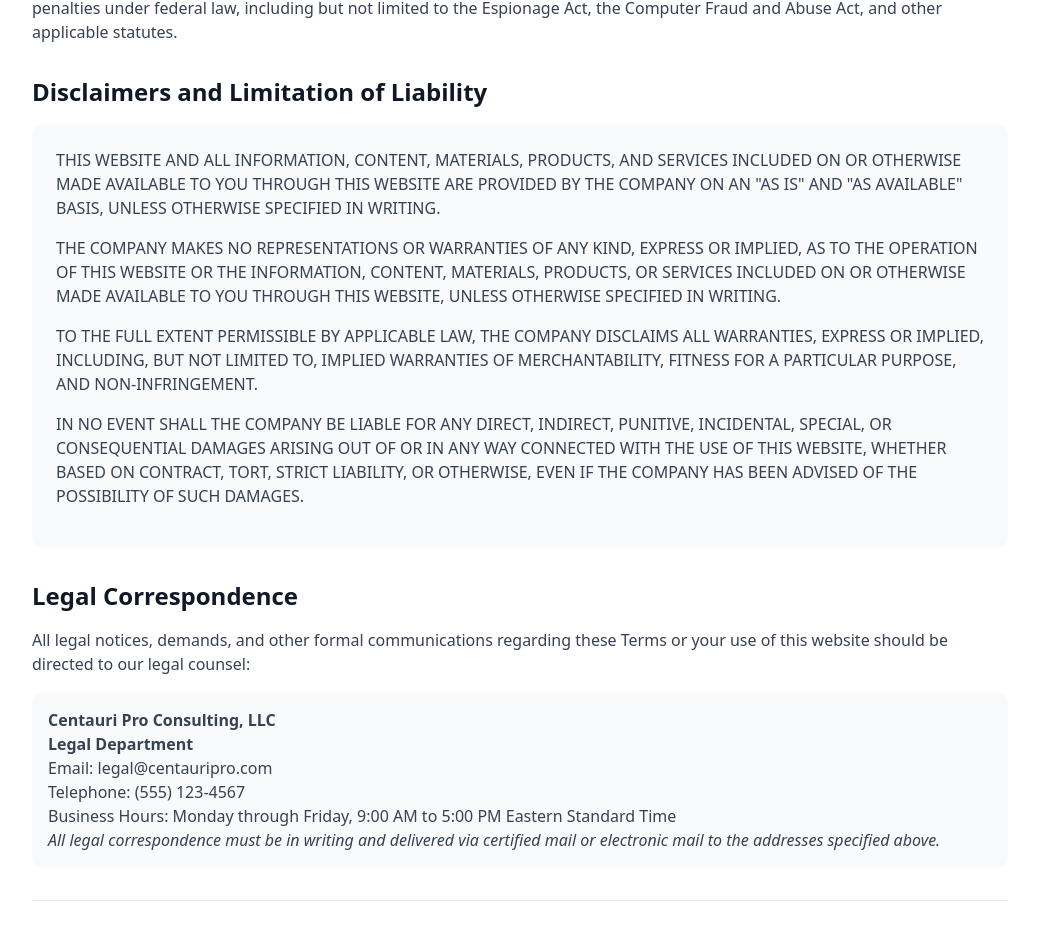
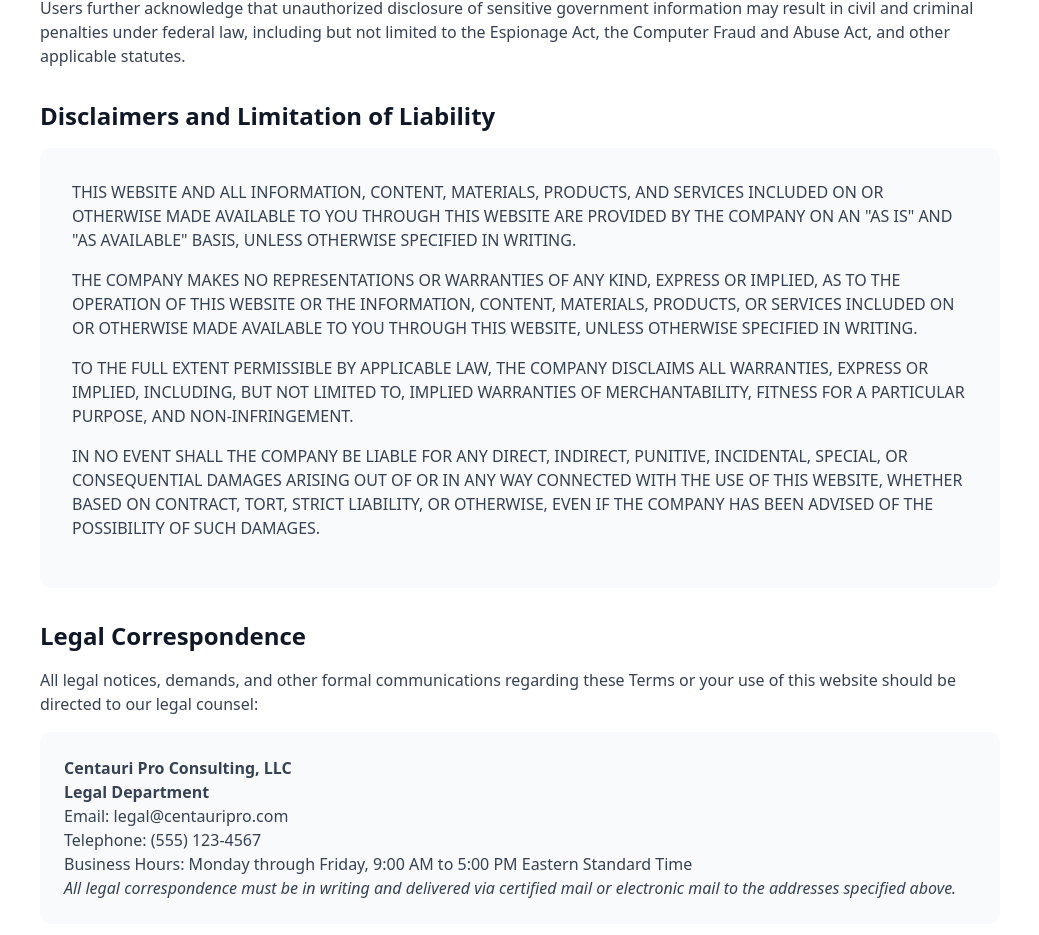
Before and after one commit to nexdyne/Stratra-Dynamics-L.L.C, a React (Vite) app: page /legal-notices in a window 1280 px wide. Shown: the part 1616-2551 px from the top of the page, without its empty margins (120-1159 px from the left). Built offline with nearby package versions, Linux system fonts and the light colour scheme.

Commit message:
Refactor Legal Notices Page layout and styles
Updated padding and font sizes for better responsiveness and readability.

```diff
--- a/src/pages/LegalNoticesPage.jsx
+++ b/src/pages/LegalNoticesPage.jsx
@@ -17,10 +17,10 @@
 
       {/* Header */}
       <div className="py-10 md:py-16 xl:py-20">
-        <div className="max-w-4xl xl:max-w-5xl mx-auto px-4 xl:px-6">
-          <h1 className="text-3xl sm:text-4xl font-bold text-gray-900 mb-8">LEGAL NOTICES</h1>
+        <div className="max-w-4xl xl:max-w-5xl mx-auto px-4 sm:px-6 xl:px-8">
+          <h1 className="text-xl sm:text-3xl md:text-4xl font-bold text-gray-900 mb-8">LEGAL NOTICES</h1>
 
-          <div className="bg-orange-50 border-l-4 border-orange-500 p-6 mb-8">
+          <div className="bg-orange-50 border-l-4 border-orange-500 p-4 sm:p-6 mb-8">
             <p className="text-lg font-medium text-gray-900">
               PLEASE READ THE FOLLOWING TERMS AND POLICIES CAREFULLY. WHEN YOU USE THIS WEBSITE YOU ACKNOWLEDGE THAT YOU HAVE READ, UNDERSTOOD, AND AGREE TO BE BOUND BY THESE TERMS AND POLICIES.
             </p>
@@ -82,7 +82,7 @@
             {/* Disclaimers and Limitation of Liability */}
             <section className="mb-8">
               <h2 className="text-2xl font-bold text-gray-900 mb-4">Disclaimers and Limitation of Liability</h2>
-              <div className="bg-gray-50 p-6 rounded-lg mb-4">
+              <div className="bg-gray-50 p-6 sm:p-8 rounded-lg mb-4">
                 <p className="text-gray-700 mb-4 font-medium">
                   THIS WEBSITE AND ALL INFORMATION, CONTENT, MATERIALS, PRODUCTS, AND SERVICES INCLUDED ON OR OTHERWISE MADE AVAILABLE TO YOU THROUGH THIS WEBSITE ARE PROVIDED BY THE COMPANY ON AN "AS IS" AND "AS AVAILABLE" BASIS, UNLESS OTHERWISE SPECIFIED IN WRITING.
                 </p>
@@ -104,7 +104,7 @@
               <p className="text-gray-700 mb-4">
                 All legal notices, demands, and other formal communications regarding these Terms or your use of this website should be directed to our legal counsel:
               </p>
-              <div className="bg-gray-50 p-4 rounded-lg">
+              <div className="bg-gray-50 p-4 sm:p-6 rounded-lg">
                 <p className="text-gray-700">
                   <strong>Centauri Pro Consulting, LLC</strong><br />
                   <strong>Legal Department</strong><br />
```
